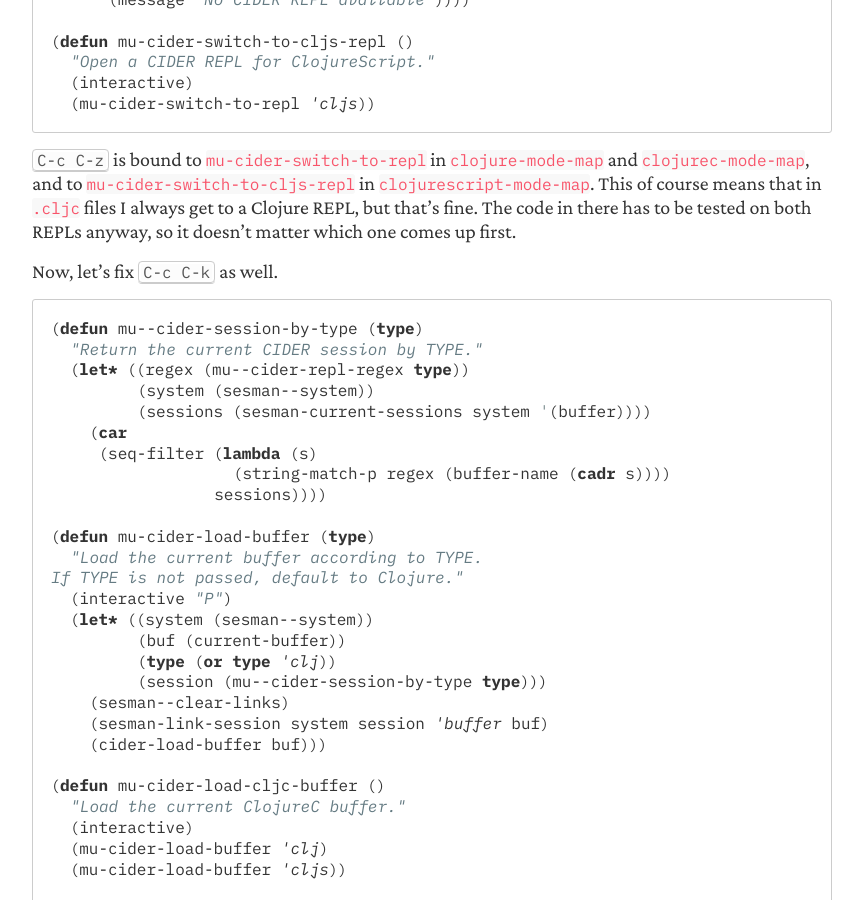
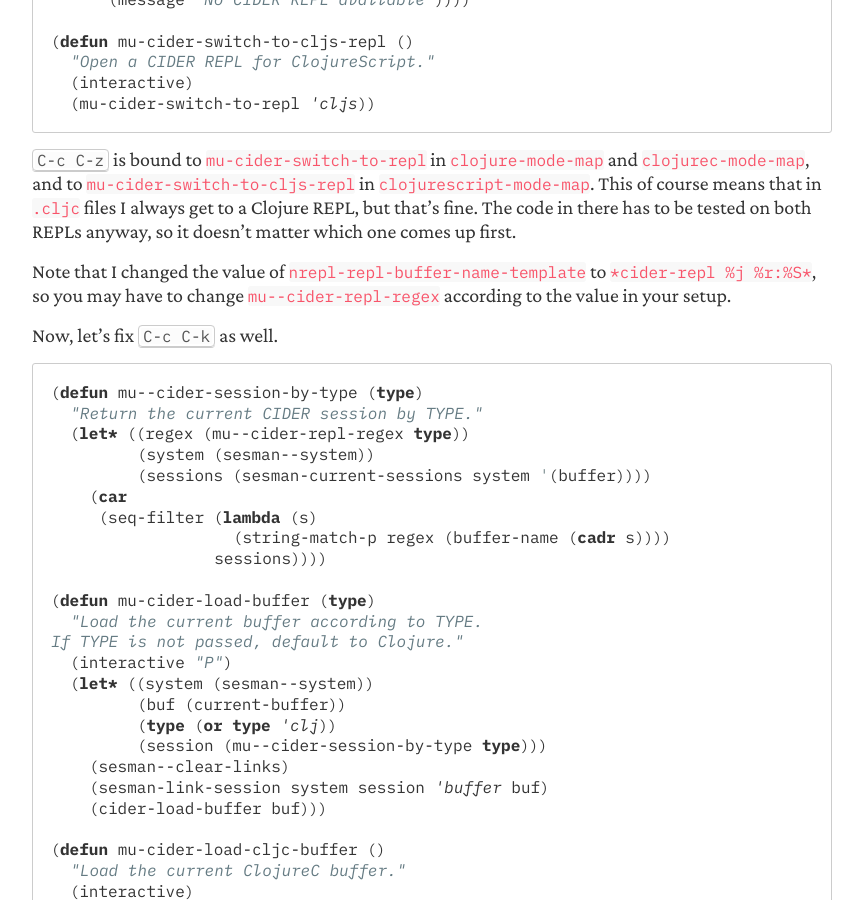
Before and after one commit to manuel-uberti/manuel-uberti.github.io, a Jekyll site: the page built from _posts/2020-10-16-repl-switching.md, in a window 1280 px wide and 900 px high, scrolled down 1413 px. Shown: the whole window, without its empty margins (208-1071 px from the left). Built offline with Jekyll 4.4.1, drawn with Linux system fonts in a browser that asks for light colours.

Commit message:
Add note about nrepl-repl-buffer-name-template

````diff
--- a/_posts/2020-10-16-repl-switching.md
+++ b/_posts/2020-10-16-repl-switching.md
@@ -84,8 +84,11 @@
 a Clojure REPL, but that’s fine. The code in there has to be tested on both
 REPLs anyway, so it doesn’t matter which one comes up first.
 
+Note that I changed the value of `nrepl-repl-buffer-name-template` to `*cider-repl
+%j %r:%S*`, so you may have to change `mu--cider-repl-regex` according to the value
+in your setup.
+
 Now, let’s fix <kbd>C-c C-k</kbd> as well.
-
 ``` emacs-lisp
 (defun mu--cider-session-by-type (type)
   "Return the current CIDER session by TYPE."
````
